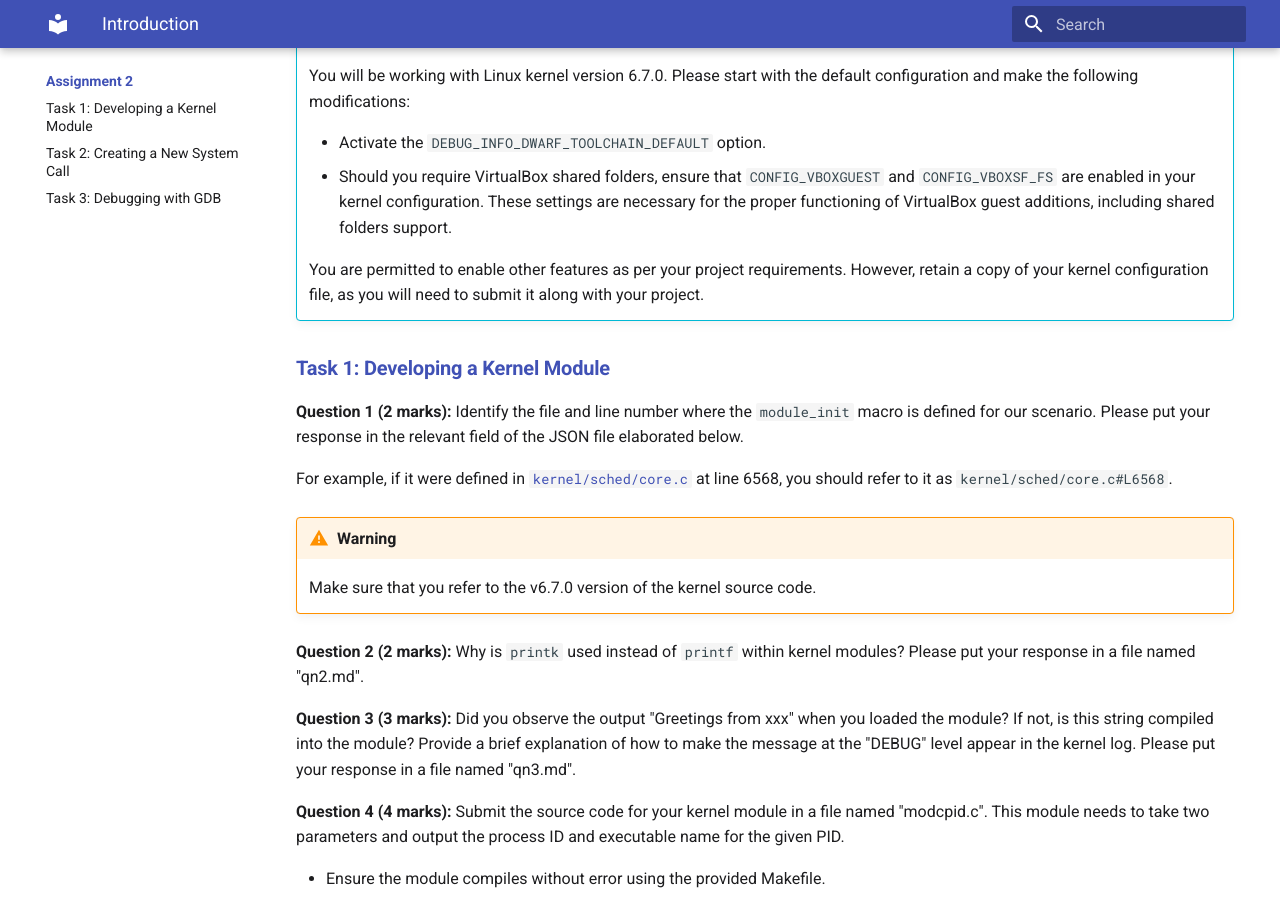
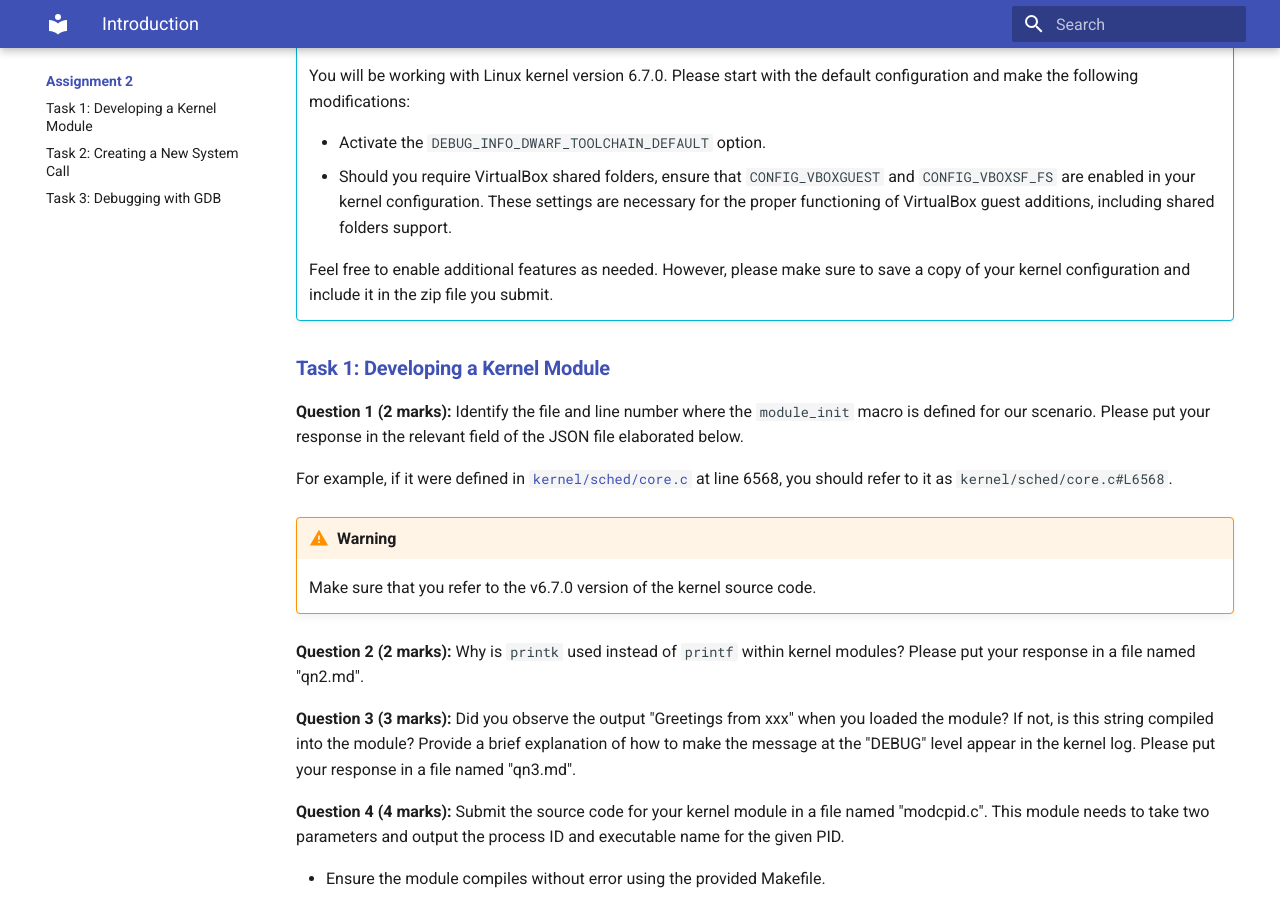
Before and after one commit to cs5250-24s/cs5250-24s, an MkDocs documentation site: the page built from docs/asg2/index.md, in a window 1280 px wide and 900 px high, scrolled down 462 px. Built offline with MkDocs 1.6.1 and Material for MkDocs 9.7.7, drawn with Linux system fonts in a browser that asks for light colours; some of the changed text lies outside the part shown.

Commit message:
asg2: imporve info on kernel config

```diff
--- a/docs/asg2/index.md
+++ b/docs/asg2/index.md
@@ -21,9 +21,9 @@
       These settings are necessary for the proper functioning of VirtualBox guest
       additions, including shared folders support.
 
-    You are permitted to enable other features as per your project requirements.
-    However, retain a copy of your kernel configuration file, as you will need to
-    submit it along with your project.
+    Feel free to enable additional features as needed.
+    However, please make sure to save a copy of your kernel configuration and
+    include it in the zip file you submit.
 
 ### [Task 1: Developing a Kernel Module](task-module.md)
 
@@ -127,14 +127,15 @@ All the values are placeholders and should be replaced with your responses.
 
 Your submission should be a zip file containing the following files:
 
-| Filename    | Description                                                                      |
-| ----------- | -------------------------------------------------------------------------------- |
-| `saq.json`  | Your response to Question 1, 7, 8, and 9 in JSON format. Use the template above. |
-| `qn2.md`    | Your response to Question 2, formatted in Markdown.                              |
-| `qn3.md`    | Your response to Question 3, formatted in Markdown.                              |
-| `modcpid.c` | The source code of your kernel module.                                           |
-| `*.patch`   | The patch file including your implementation of the syscall `getcpid`.           |
-| `getcpid.c` | A C program that prints the PIDs of all children of a given process.             |
+| Filename    | Description                                                                                            |
+| ----------- | ------------------------------------------------------------------------------------------------------ |
+| `saq.json`  | Your response to Question 1, 7, 8, and 9 in JSON format. Use the template above.                       |
+| `qn2.md`    | Your response to Question 2, formatted in Markdown.                                                    |
+| `qn3.md`    | Your response to Question 3, formatted in Markdown.                                                    |
+| `modcpid.c` | The source code of your kernel module.                                                                 |
+| `*.patch`   | The patch file including your implementation of the syscall `getcpid`.                                 |
+| `getcpid.c` | A C program that prints the PIDs of all children of a given process.                                   |
+| `.config`   | (Optional) Kernel configuration, if you have enabled additional features beyond those specified above. |
 
 You can verify the contents of your zip file using the `unzip -l` command.
 Please note that the files listed above are for illustrative purposes only.
@@ -160,8 +161,12 @@ Archive:  asg2.zip
     Your zip file shall have only one file ending with ".patch".
     If you have more than one file ending with ".patch", you will lose additional marks.
 
-Please submit your zip file to [Assignment 2 (Part A)](https://canvas.nus.edu.sg/courses/53045/assignments/105001) on Canvas.
+Please submit your zip file to
+[Assignment 2 (Part A)](https://canvas.nus.edu.sg/courses/53045/assignments/105001)
+on Canvas.
 
 ## Part B (15 marks)
 
-Please complete the quiz [Assignment 2 (Part B)](https://canvas.nus.edu.sg/courses/53045/quizzes/35637) on Canvas.
+Please complete the quiz
+[Assignment 2 (Part B)](https://canvas.nus.edu.sg/courses/53045/quizzes/35637)
+on Canvas.
```
